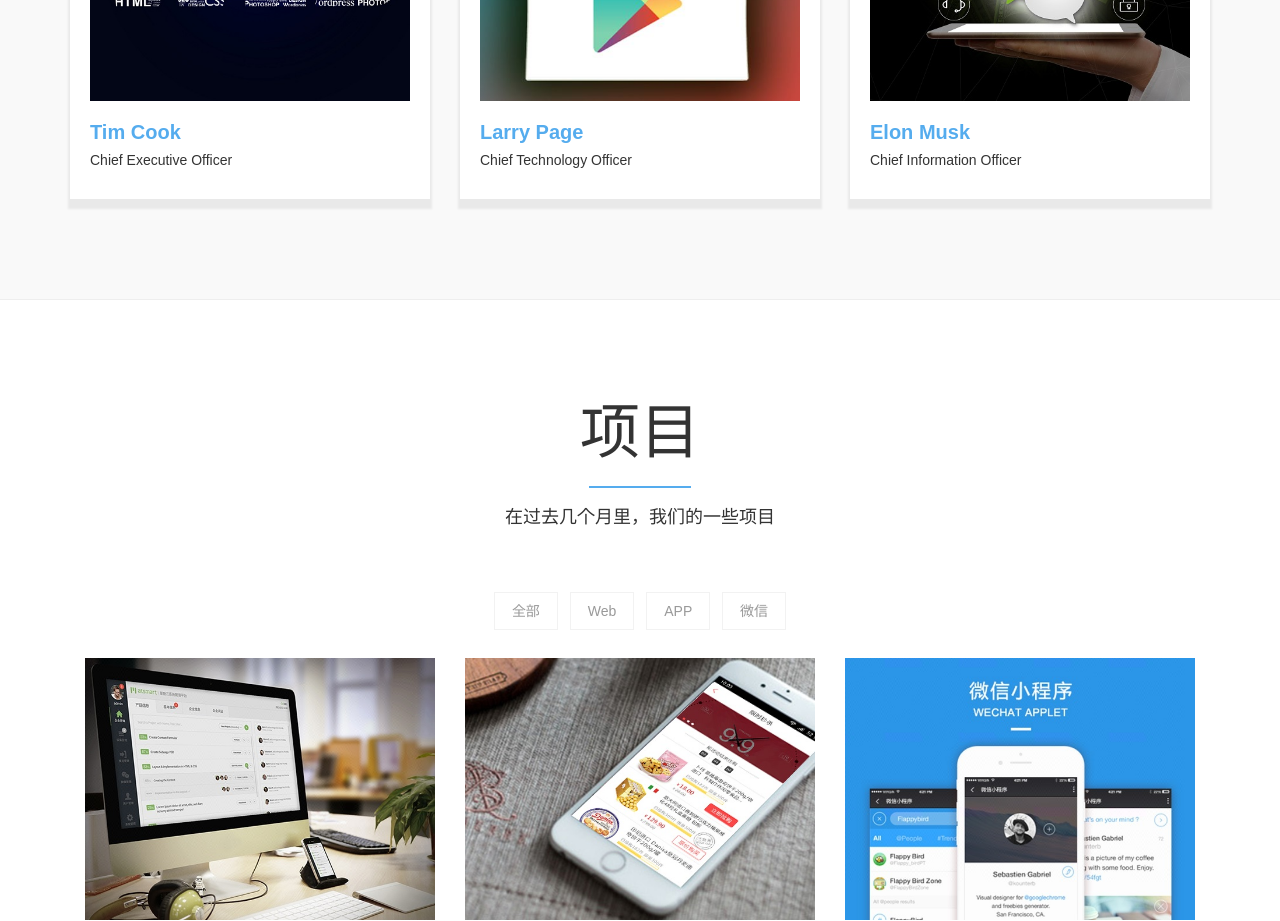
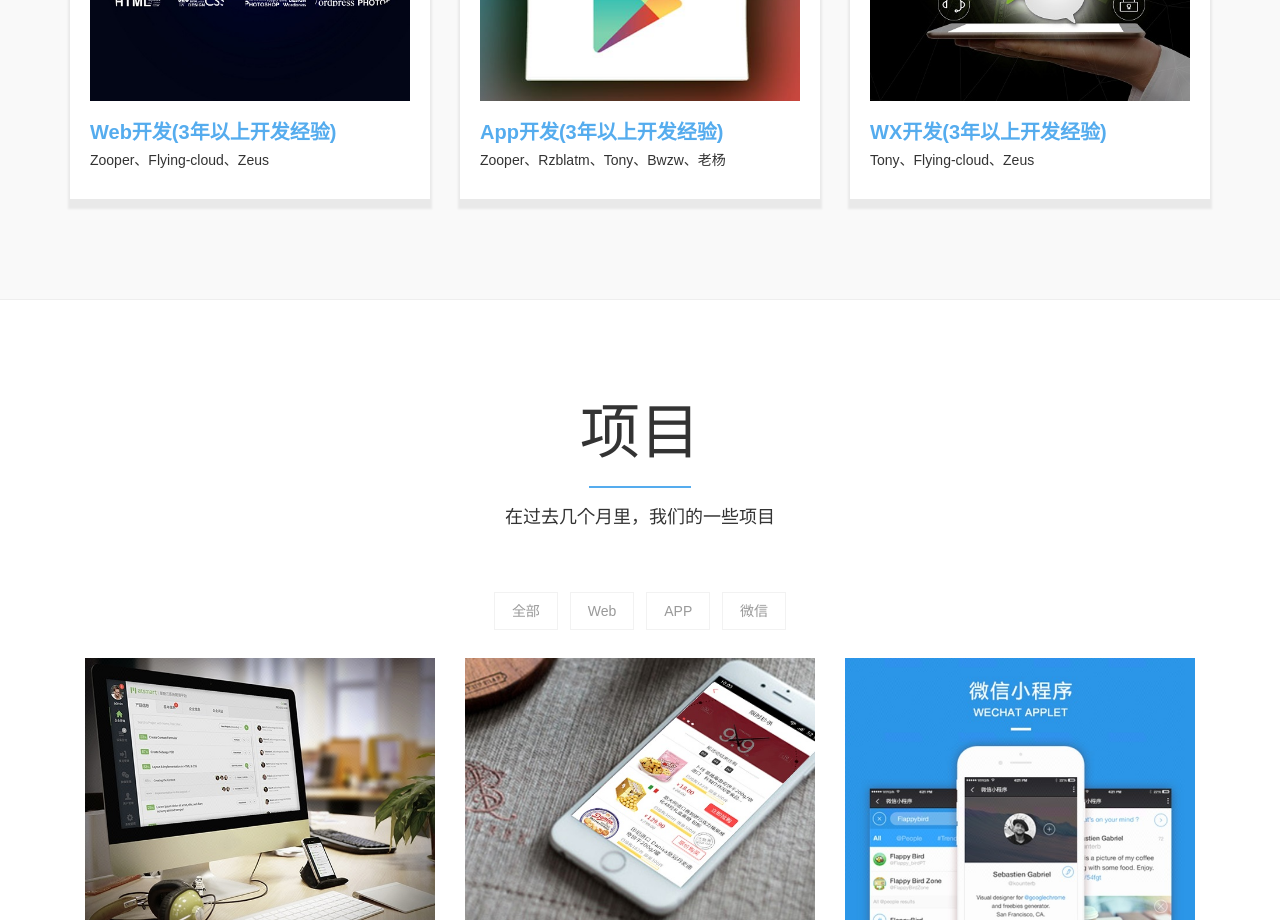
Before and after one commit to hueyra/hueyra.github.io, a plain HTML site: page index.html in a window 1280 px wide. Shown: the part 2740-3661 px from the top of the page. Drawn offline with Linux system fonts and the light colour scheme; a web font is replaced by a local one.

Commit message:
update team info

```diff
--- a/index.html
+++ b/index.html
@@ -196,22 +196,22 @@
 				<div class="col-md-4 col-sm-4 wow fadeInUp" data-wow-delay="0.6s">
 					<div class="about-wrapper">
 						<img src="images/team-img-1.jpg" class="img-responsive" alt="about img">
-						<h3>Tim Cook</h3>
-						<h5>Chief Executive Officer</h5>
+						<h3>Web开发(3年以上开发经验)</h3>
+						<h5>Zooper、Flying-cloud、Zeus</h5>
 					</div>
 				</div>
 				<div class="col-md-4 col-sm-4 wow fadeInUp" data-wow-delay="0.6s">
 					<div class="about-wrapper">
 						<img src="images/team-img-2.jpg" class="img-responsive" alt="about img">
-						<h3>Larry Page</h3>
-						<h5>Chief Technology Officer</h5>
+						<h3>App开发(3年以上开发经验)</h3>
+						<h5>Zooper、Rzblatm、Tony、Bwzw、老杨</h5>
 					</div>
 				</div>
 				<div class="col-md-4 col-sm-4 wow fadeInUp" data-wow-delay="0.6s">
 					<div class="about-wrapper">
 						<img src="images/team-img-3.jpg" class="img-responsive" alt="about img">
-						<h3>Elon Musk</h3>
-						<h5>Chief Information Officer</h5>
+						<h3>WX开发(3年以上开发经验)</h3>
+						<h5>Tony、Flying-cloud、Zeus</h5>
 					</div>
 				</div>
 			</div>
```
